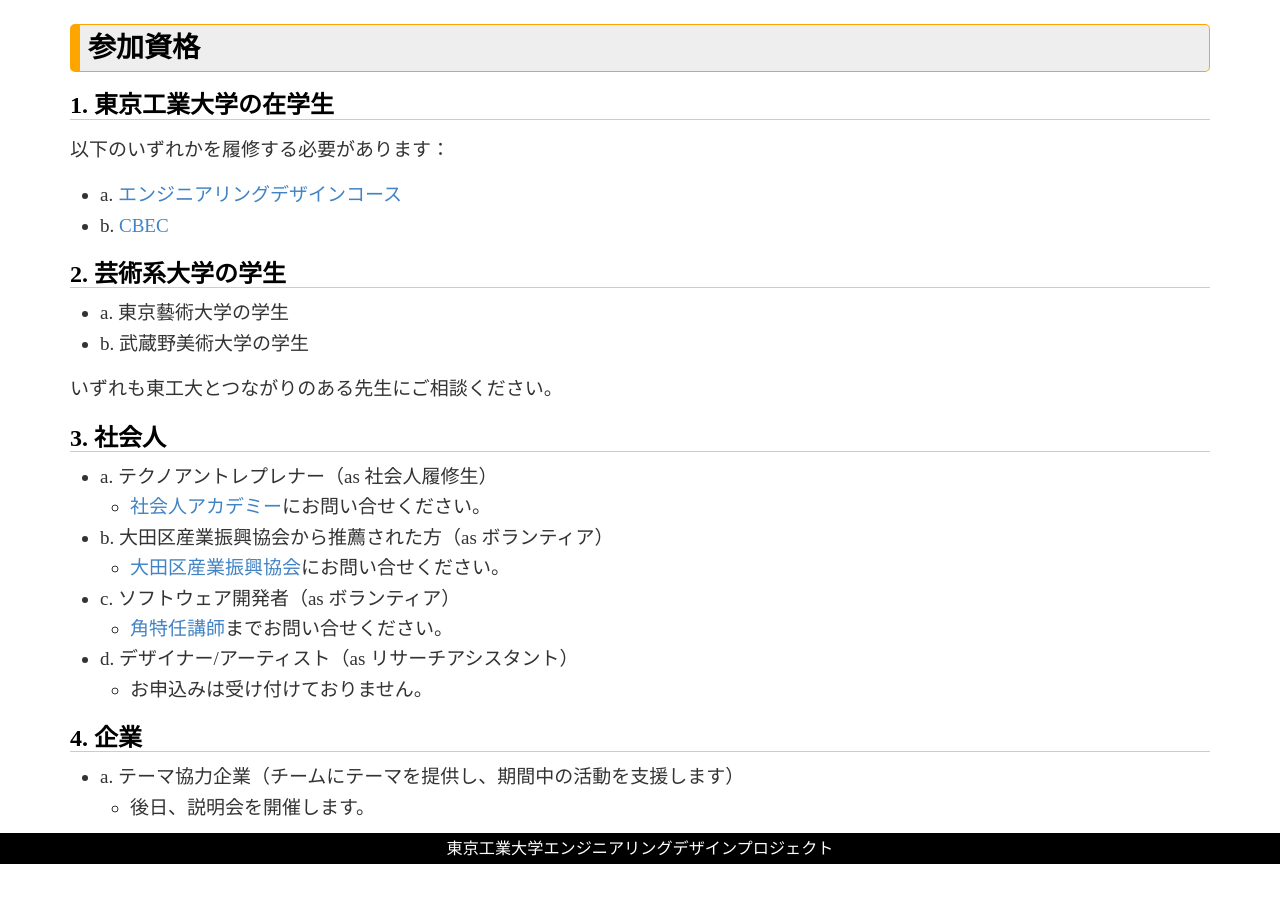
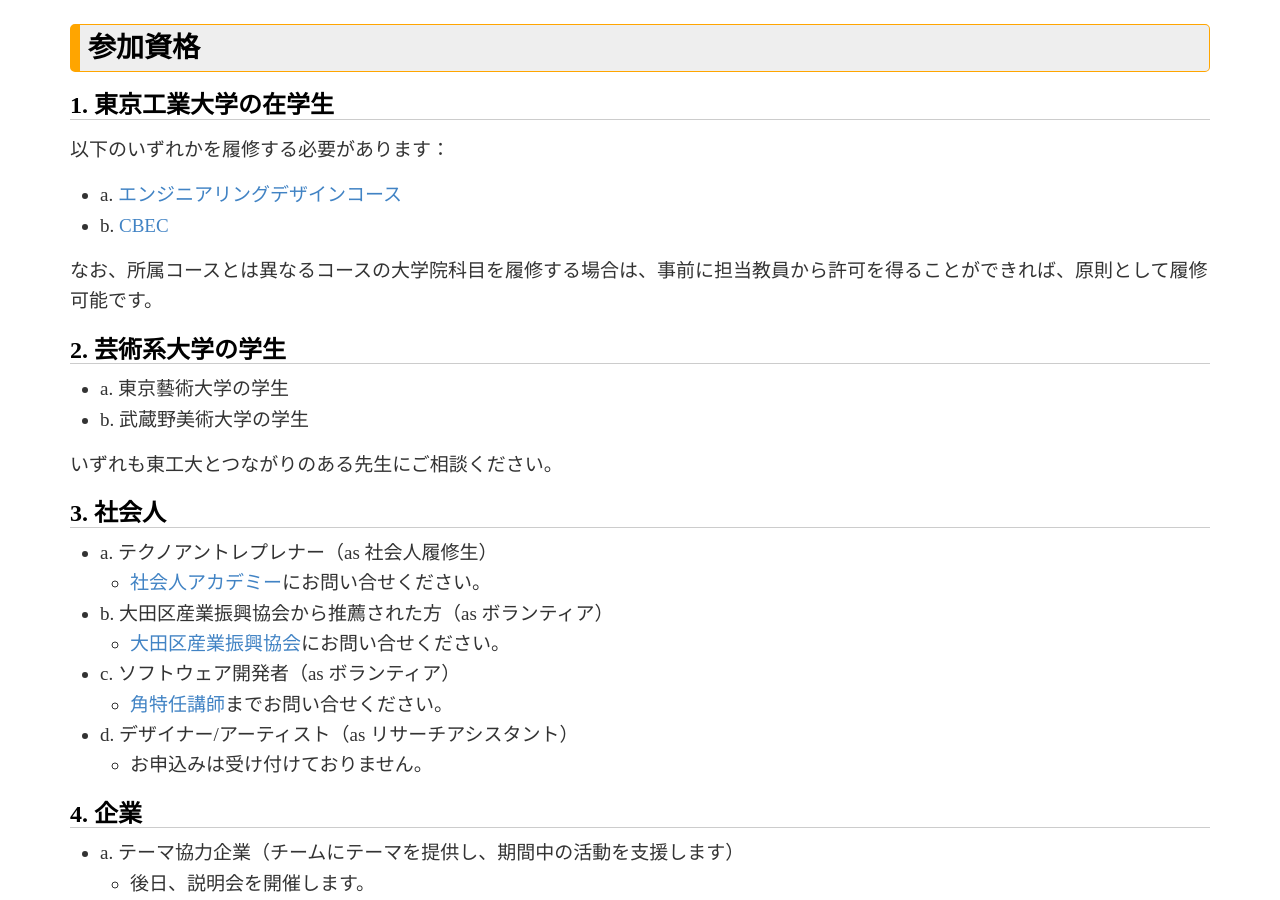
Before and after one commit to titech-edp/titech-edp.github.io, a Jekyll site: the page built from about/index.md, in a window 1280 px wide and 900 px high, scrolled down 637 px. Built offline with Jekyll 4.4.1, drawn with Linux system fonts in a browser that asks for light colours; nearby versions of some CDN libraries; library files that are not in the unit come from our copies; before the commit the page ends 1501 px from its top, so only the background shows below that.

Commit message:
Add description about risyu

```diff
--- a/about/index.md
+++ b/about/index.md
@@ -17,6 +17,8 @@
 
 - a. [エンジニアリングデザインコース](http://www.esd.titech.ac.jp/)
 - b. [CBEC](www.eng.titech.ac.jp/~cbe/)
+
+なお、所属コースとは異なるコースの大学院科目を履修する場合は、事前に担当教員から許可を得ることができれば、原則として履修可能です。
 
 ## 2. 芸術系大学の学生
 
```
